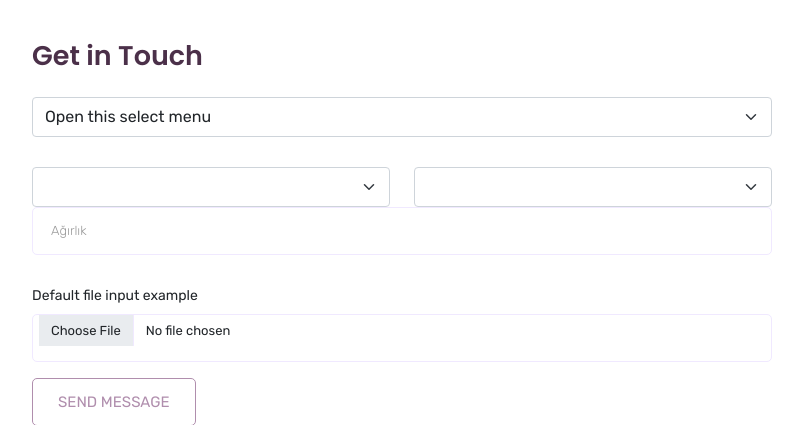
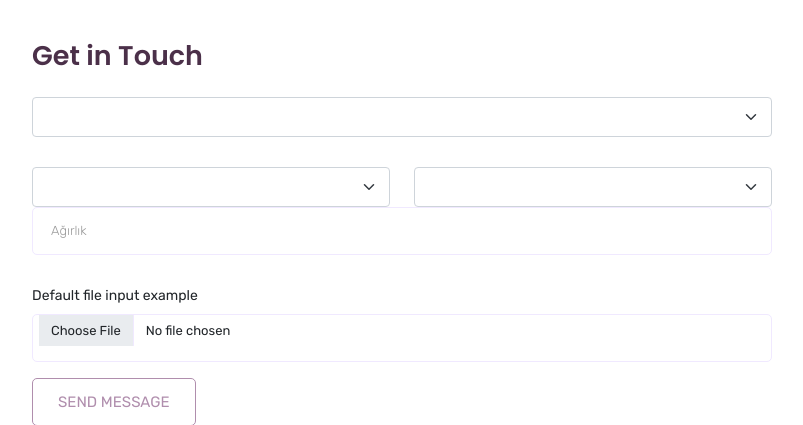
Before and after one commit to yemredogru/iha_project, a Django app: page /list/ in a window 1280 px wide. Shown: the part 1086-1511 px from the top of the page, without its empty margins (47-850 px from the left). Run offline with Django 4.2, Linux system fonts and the light colour scheme; data comes from the database, SQL or seed files in the repository; lists and menus that the app fills with data are empty; some libraries are stand-ins or nearby versions.

Commit message:
Change Model Dropdown By Brand

```diff
--- a/iha/iha_project/views.py
+++ b/iha/iha_project/views.py
@@ -27,7 +27,8 @@
     """
     queryset = Category.objects.all()
     serializer_class = CategorySerializer
-    permission_classes = [permissions.IsAuthenticated]
+    permission_classes_by_action = {'create': [permissions.IsAuthenticated],
+                                    'list': [AllowAny]}
 
     def list(self, request):
         queryset = Category.objects.all()
@@ -40,7 +41,8 @@
     """
     queryset = Brand.objects.all()
     serializer_class = BrandSerializer
-    permission_classes = [permissions.IsAuthenticated]
+    permission_classes_by_action = {'create': [permissions.IsAuthenticated],
+                                    'list': [AllowAny]}
 
     def list(self, request):
             queryset = Brand.objects.all()
@@ -54,7 +56,8 @@
     """
     queryset = Model.objects.all()
     serializer_class = ModelSerializer
-    permission_classes = [permissions.IsAuthenticated]
+    permission_classes_by_action = {'create': [permissions.IsAuthenticated],
+                                    'list': [AllowAny]}
 
     def list(self, request):
         queryset = Model.objects.all()
--- a/iha/templates/main/admin_list.html
+++ b/iha/templates/main/admin_list.html
@@ -186,18 +186,15 @@
               <div class="col-12">
                 <div class="form-group">
 
-                       <select class="form-select" aria-label="Default select example">
-  <option selected>Open this select menu</option>
-  <option value="1">One</option>
-  <option value="2">Two</option>
-  <option value="3">Three</option>
+                       <select class="form-select" aria-label="Default select example" id="category_data">
+
 </select>
 
 
                 </div>
               </div>
                  <div class="col-sm-6">
-                 <select class="form-select" aria-label="Default select example" id="brand_data">
+                 <select class="form-select" aria-label="Default select example" onchange="changeModelData(this)" id="brand_data">
 </select>
               </div>
               <div class="col-sm-6">
@@ -292,6 +289,8 @@
 var brand_document=document.getElementById('brand_list')
 var search_key=document.getElementById('search_input')
 var brand_data=document.getElementById('brand_data')
+var model_data=document.getElementById('model_data')
+var category_data=document.getElementById('category_data')
         function getTitle() {
 
     fetch('http://127.0.0.1:8000/api/iha/', {
@@ -366,6 +365,10 @@
         for(var i of data){
             category_document.innerHTML+=`
            <p><a onclick="filterByCategory('${i.name}')">${i.name}</a></p>`
+            var newOption=document.createElement('option');
+            newOption.value=i.id
+            newOption.text=i.name
+            category_data.appendChild(newOption)
         }
     })
 }
@@ -406,6 +409,9 @@
             brand_data.appendChild(newOption)
         }
     })
+}
+function changeModelData(id){
+        console.log(id.value)
 }
 getBrand();
 getCategory()
```
